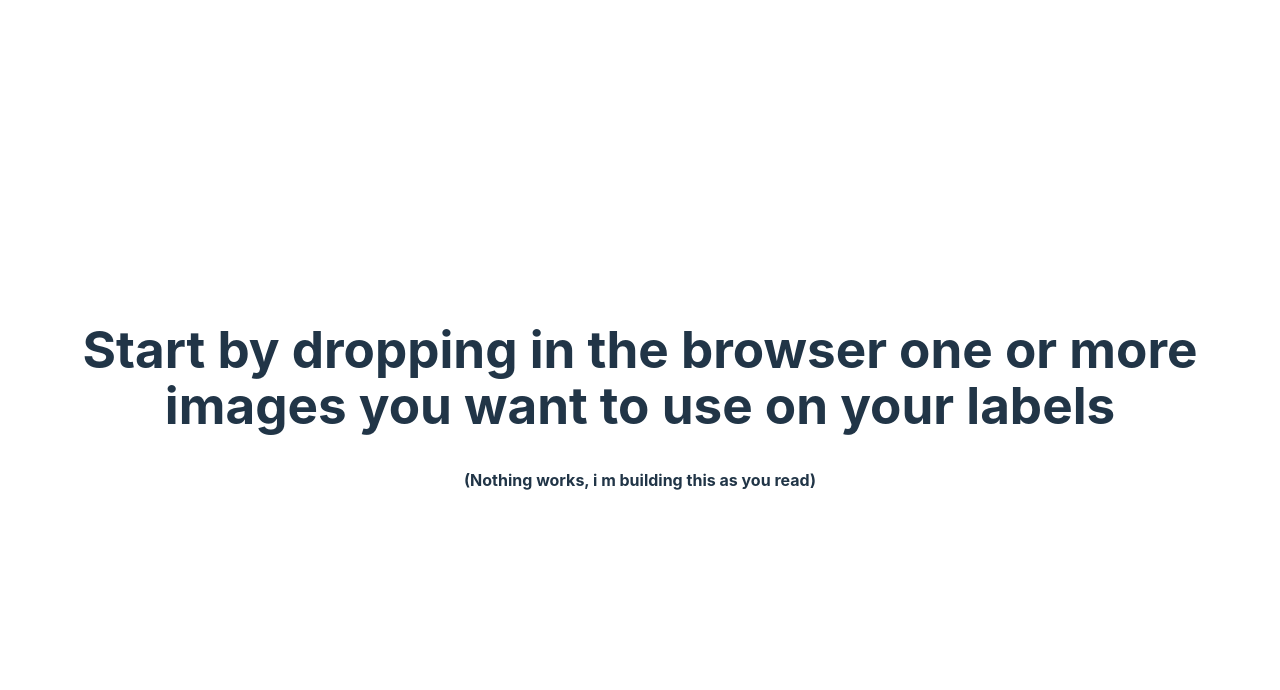
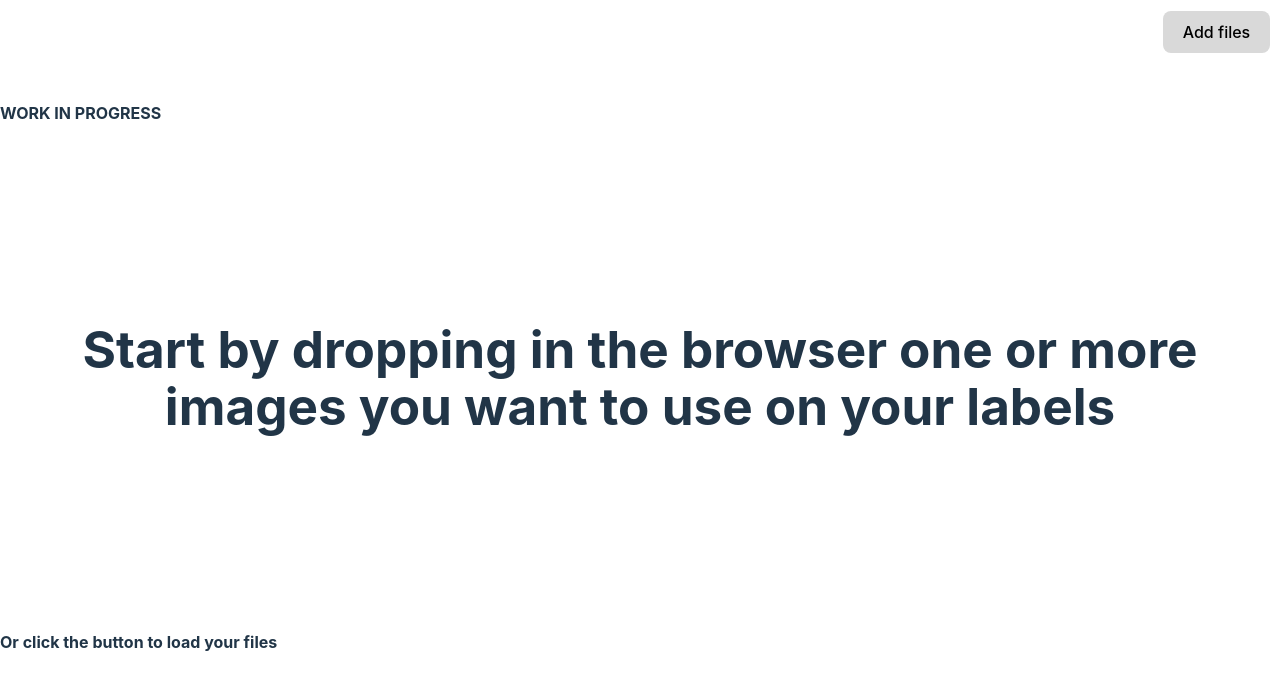
Before and after one commit to TapToCommunity/TapToLabelDesigner, a React (Vite) app: page / in a window 1280 px wide. Shown: the top 690 px of the page. Built offline with nearby package versions, Linux system fonts and the light colour scheme; what fabric would draw is missing.

Commit message:
more progress

```diff
--- a/src/App.css
+++ b/src/App.css
@@ -2,13 +2,6 @@
   max-width: 100%;
   width: 100%;
   margin: 0 auto;
-  padding: 2rem;
+  padding: 0;
   text-align: center;
 }
-
-.mainContainer {
-  width: 100;
-  display: flex;
-  flex-direction: row;
-  flex-wrap: wrap;
-}
--- a/src/App.tsx
+++ b/src/App.tsx
@@ -7,18 +7,17 @@ function App() {
   const files = useContext(FileDropContext);
   const hasFiles = files.length > 0;
 
-  if (!hasFiles) {
-    return (
-      <>
-        <h1>Start by dropping in the browser one or more images you want to use on your labels</h1>
-        <h4>(Nothing works, i m building this as you read)</h4>
-      </>
-    );
-  }
   return (
-    <div className="mainContainer">
+    <>
+      {!hasFiles && (
+        <>
+          <h4>WORK IN PROGRESS</h4>
+          <h1>Start by dropping in the browser one or more images you want to use on your labels</h1>
+          <h4>Or click the button to load your files</h4>
+        </>
+      )}
       {files.map(file => <LabelEditor file={file} />)}
-    </div>
+    </>
   )
 }
 
--- /dev/null
+++ b/src/components/FileDropper.css
@@ -0,0 +1,18 @@
+.topHeader {
+  display: flex;
+  justify-content: flex-end;
+  height: 64px;
+  flex-direction: row;
+  align-items: center;
+  width: 100%;
+  margin-bottom: 16px;
+}
+
+.labelsContent {
+  overflow-x: hidden;
+  overflow-y: scroll;
+  height: calc(100vh - 64px);
+  display: flex;
+  flex-direction: row;
+  flex-wrap: wrap;
+}
--- a/src/components/FileDropper.tsx
+++ b/src/components/FileDropper.tsx
@@ -1,5 +1,14 @@
-import { createContext, useState, useEffect, DragEventHandler, DragEvent as ReactDragEvent } from 'react';
-import type { FC, JSX } from 'react';
+import {
+  createContext,
+  useState,
+  useEffect,
+  DragEventHandler,
+  useCallback,
+  useRef
+} from 'react';
+import type { FC, JSX, ReactEventHandler, DragEvent as ReactDragEvent } from 'react';
+import './FileDropper.css';
+
 export const FileDropContext = createContext<File[]>([]);
 
 const acceptDrag: DragEventHandler<HTMLDivElement> = (evt: ReactDragEvent<HTMLDivElement>) => evt.preventDefault();
@@ -10,6 +19,18 @@ type FileDropperProps = {
 
 export const FileDropper: FC<FileDropperProps> = ({ children }) => {
   const [files, setFiles] = useState<File[]>([]);
+  const hiddenInput = useRef<HTMLInputElement>(null);
+
+  const fileLoader = useCallback<ReactEventHandler<HTMLInputElement>>((evt) => {
+    const element = evt.currentTarget as HTMLInputElement;
+    if (element.files) {
+      setFiles([...files, ...element.files]);
+    }
+  }, [files]);
+
+  const openInputFile = useCallback(() => {
+    hiddenInput.current && hiddenInput.current.click();
+  }, []);
 
   useEffect(() => {
     const eventListener = (evt: DragEvent) => {
@@ -26,10 +47,13 @@ export const FileDropper: FC<FileDropperProps> = ({ children }) => {
 
   return (
     <FileDropContext.Provider value={files}>
-      <div onDragOver={acceptDrag}>
+      <div className="topHeader" >
+        <input multiple ref={hiddenInput} type="file" onChange={fileLoader} style={{ display: 'none' }} />
+        <button onClick={openInputFile} >Add files</button>
+      </div>
+      <div className="labelsContent" onDragOver={acceptDrag}  >
         {children}
       </div>
     </FileDropContext.Provider>
   );
-
 };
--- a/src/index.css
+++ b/src/index.css
@@ -29,6 +29,7 @@ body {
   width: 100%;
   min-width: 320px;
   min-height: 100vh;
+  overflow: hidden;
 }
 
 h1 {
@@ -40,6 +41,7 @@ button {
   border-radius: 8px;
   border: 1px solid transparent;
   padding: 0.6em 1.2em;
+  margin: 0.6em;
   font-size: 1em;
   font-weight: 500;
   font-family: inherit;
@@ -64,6 +66,6 @@ button:focus-visible {
     color: #747bff;
   }
   button {
-    background-color: #f9f9f9;
+    background-color: #d9d9d9;
   }
 }
```
